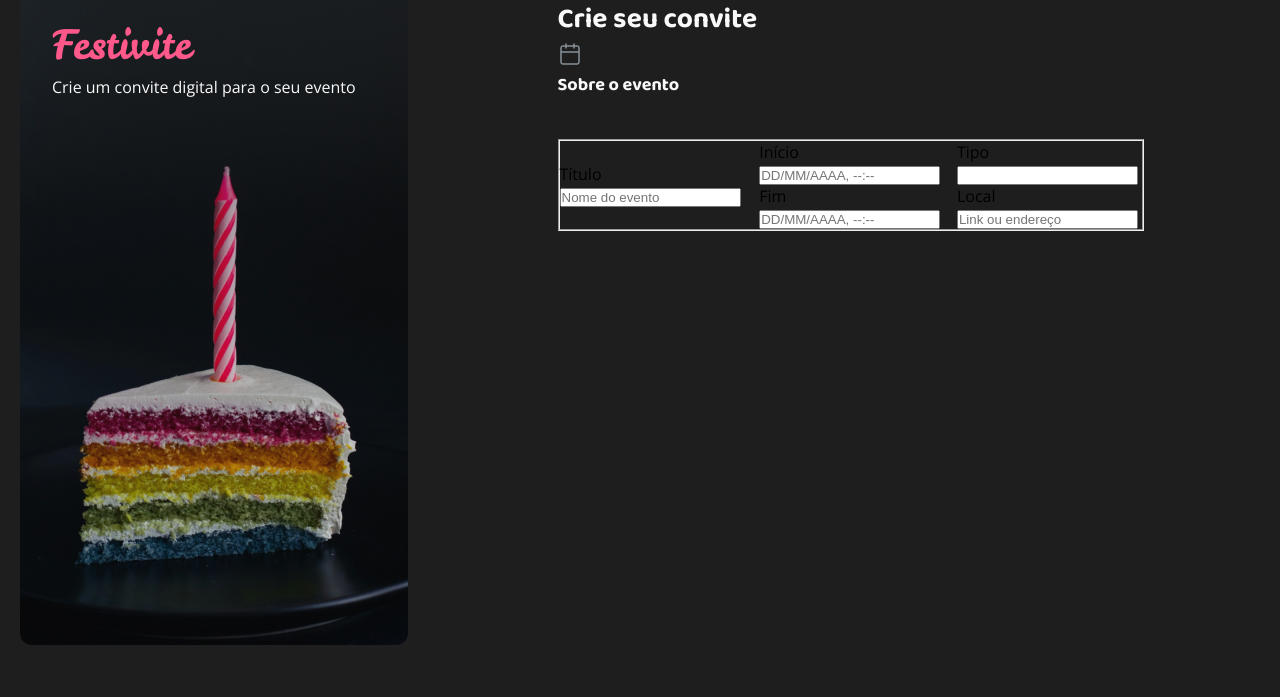
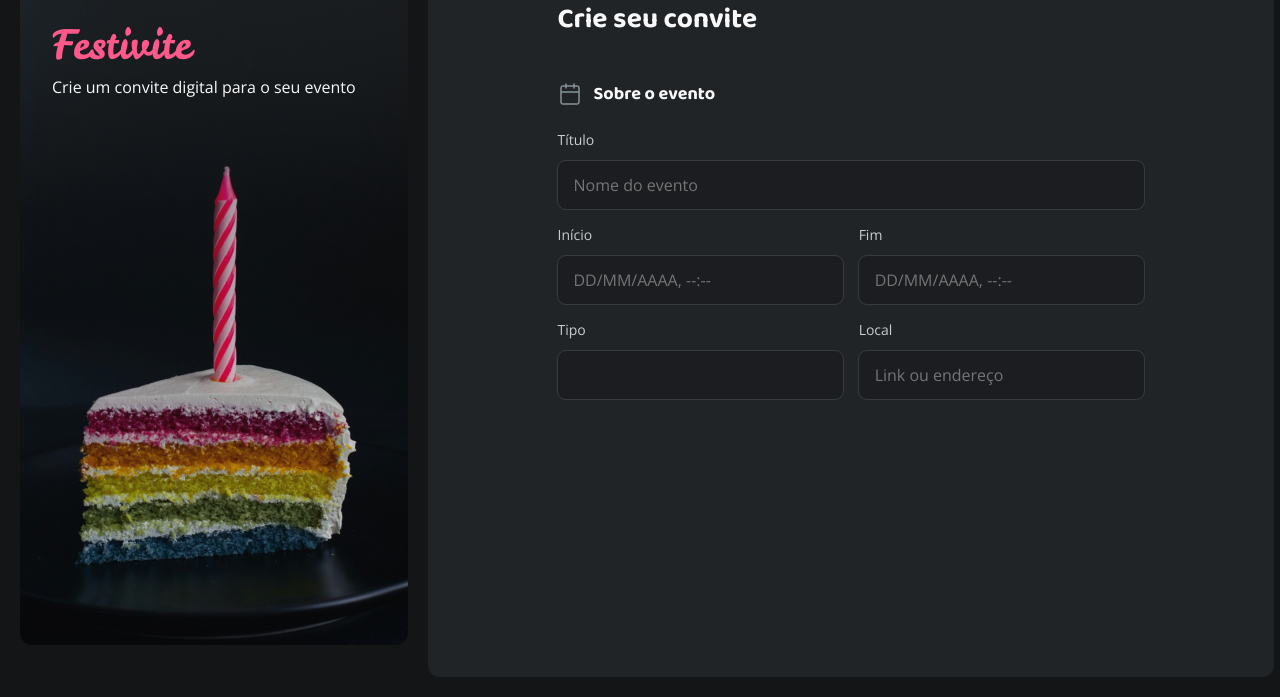
Before and after one commit to LucasVilela-01/formacao-fullstack, a plain HTML site: page 07-form-invite/index.html in a window 1280 px wide. Shown: the part 103-800 px from the top of the page. Drawn offline with nearby package versions, Linux system fonts and the light colour scheme.

Commit message:
config-date-event

```diff
--- a/07-form-invite/styles/forms.css
+++ b/07-form-invite/styles/forms.css
@@ -1,39 +1,35 @@
-.aside-container {
-  & img {
-  margin-bottom: 1rem;
-  }
+label {
+  font: var(--text-sm);
+  color: var(--color-body);
 
-  & h1 {
-    color: #FF598B;
-    font:  var(--text-logo);
-    margin-bottom: 0.25rem;
-  }
-
-  & p {
-    color: var(--color-heading);
-    font: var(--text-md);
-    font-weight: 300;
-  }
+  display: block;
+  margin-bottom: .75rem;
 }
 
-.main-container {
-  padding: 5rem 8.125rem;
+input, textarea, select {
+  border: none;
+  width: 100%;
+  background-color: var(--color-input-base);
+  height: 3rem;
+  border-radius: .5rem;
+  outline: 1px solid var(--color-input-stroke);
 
-  & h1 {
-    font: var(--header-md);
-    color: var(--color-heading);
-  }
+  padding-left: 1rem;
 
-  .event {
-    display: flex;
-    align-items: center;
-    gap: .75rem;
+  font: var(--text-md);
+  color: var(--color-input-placeholder);
 
-    margin-top: 2.5rem;
-  }
+  margin-bottom: 1rem;
+}
 
-  & h2 {
-    font: var(--header-sm);
-    color: var(--color-heading);
-  }
+fieldset {
+  border: none;
 }
+
+.event .flex {
+  gap: 1rem;
+}
+
+.input-wrapper {
+  width: 100%;
+}
--- a/07-form-invite/styles/global.css
+++ b/07-form-invite/styles/global.css
@@ -14,17 +14,29 @@
 
   --text-logo: 2.5rem 'Leckerli One', sans-serif;
   --header-md: 1.75rem 'Baloo 2', sans-serif;
-  --header-sm: 1.125rem 'Baloo 2', sans-serif;
+  --header-sm: 1.125rem/1.25rem 'Baloo 2', sans-serif;
 
   --text-md: 1rem 'Open Sans', sans-serif;
-  --text-sm: .875rem/1.25rem 'Open Sans', sans-serif;
+  --text-sm: .875rem 'Open Sans', sans-serif;
   --text-xs: .75rem 'Open Sans', sans-serif;
 }
 
 body {
-  background-color: #1E1E1E;
+  background-color: #131516;
   overflow: hidden;
 
   font: var(--text-md);
   color: var(--text-body);
 }
+
+.flex {
+  display: flex;
+}
+
+.flex-1 {
+  flex: 1;
+}
+
+.flex-2 {
+  flex: 2;
+}
--- a/07-form-invite/styles/layout.css
+++ b/07-form-invite/styles/layout.css
@@ -10,7 +10,7 @@
 
   overflow: hidden;
 
-  margin-left: auto;
+  margin: auto;
 }
 
 aside {
@@ -19,6 +19,51 @@ aside {
   max-width: 25rem;
 
   padding: 2rem;
+
+  .aside-container {
+    & img {
+    margin-bottom: 1rem;
+    }
+
+    & h1 {
+      color: #FF598B;
+      font:  var(--text-logo);
+      margin-bottom: 0.25rem;
+    }
+
+    & p {
+      color: var(--color-heading);
+      font: var(--text-md);
+      font-weight: 300;
+    }
+  }
+}
+
+main {
+  background-color: #212427;
+
+  .main-container {
+    padding: 5rem 8.125rem;
+
+    & h1 {
+      font: var(--header-md);
+      color: var(--color-heading);
+    }
+
+    .title {
+      display: flex;
+      align-items: center;
+      gap: .75rem;
+
+      margin-top: 2.5rem;
+      margin-bottom: 1.5rem;
+    }
+
+    & h2 {
+      font: var(--header-sm);
+      color: var(--color-heading);
+    }
+  }
 }
 
 main, aside {
```
